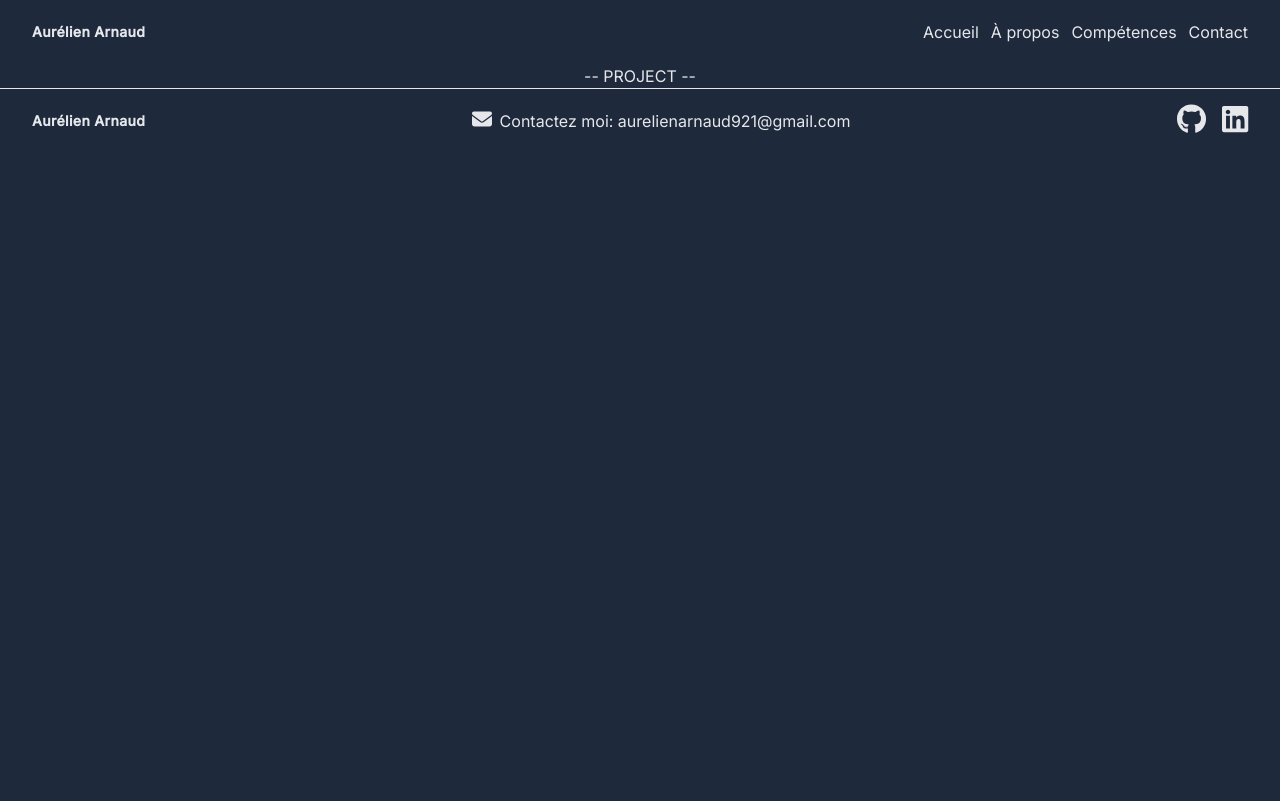
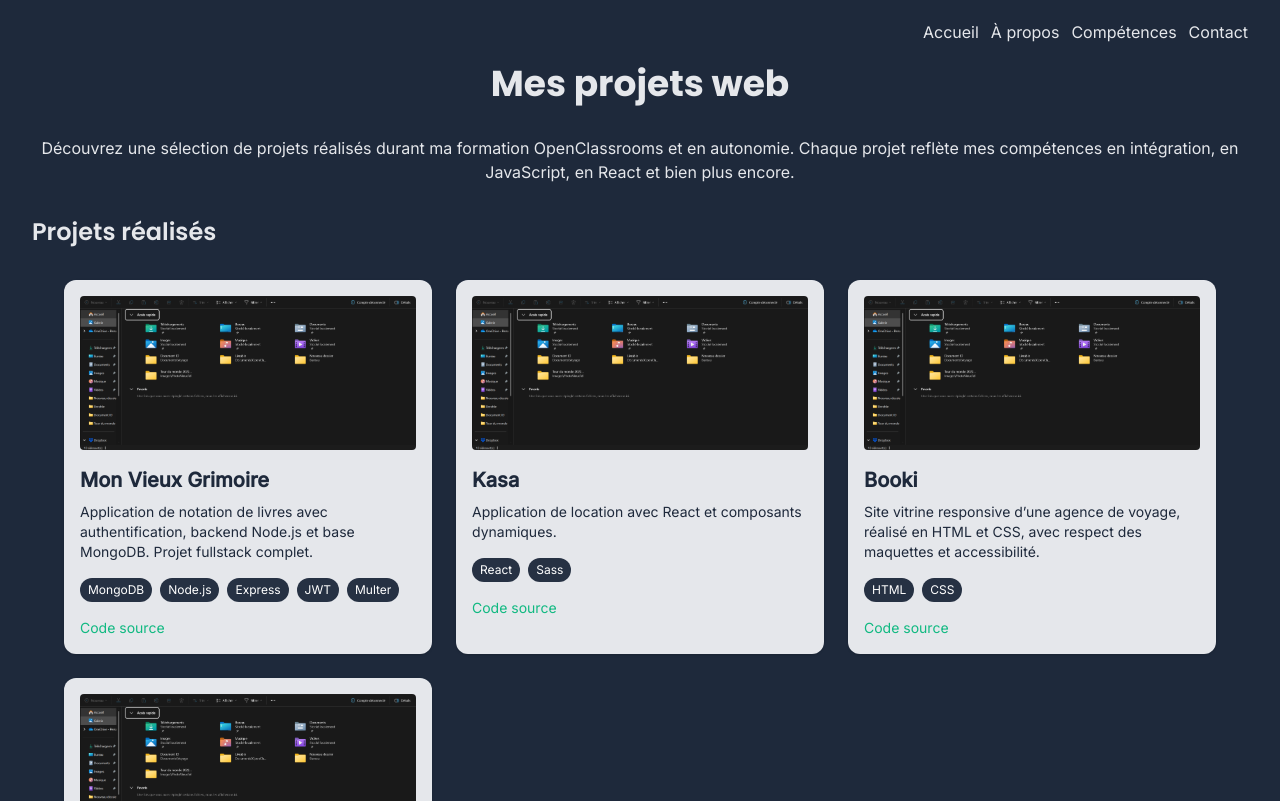
Before and after one commit to aurelienrnd/portfolio, a React (Vite) app: page /project in a window 1280 px wide. Shown: the top 801 px of the page. Built offline with nearby package versions, Linux system fonts and the light colour scheme.

Commit message:
feature: Creation de la page projet

```diff
--- a/src/compoments/layout/Footer.tsx
+++ b/src/compoments/layout/Footer.tsx
@@ -6,21 +6,19 @@ function Footer() {
   return (
     <footer
       id="contact"
-      className="h-16 w-full flex justify-between items-center px-8 border-t"
+      className="min-h-16 w-full flex justify-between items-center px-8 border-t"
     >
-      <span className="font-syne text-sm font-extrabold tracking-wide">
-        Aurélien Arnaud
-      </span>
+      <span className="">Aurélien Arnaud</span>
 
       <a
         href="mailto:tonemail@example.com"
-        className="hover:text-color-three flex gap-2"
+        className="hover:text-color-three flex flex-col gap-2 text-center"
       >
         <FontAwesomeIcon
           icon={faEnvelope}
           className="text-xl text-color-twoo"
         />
-        Contactez moi: aurelienarnaud921@gmail.com
+        Contactez moi
       </a>
 
       <div className="flex gap-4">
--- a/src/compoments/layout/Header.tsx
+++ b/src/compoments/layout/Header.tsx
@@ -54,9 +54,7 @@ function Header(): React.JSX.Element {
 
   return (
     <header className="h-16 w-full flex justify-between items-center px-8 sticky top-0 bg-color-one z-9999">
-      <span className="font-syne text-sm font-extrabold tracking-wide">
-        Aurélien Arnaud
-      </span>
+      <span className="font-syne text-sm font-extrabold tracking-wide"></span>
       <NavDesktop navList={navList} />
       <NavMobile navList={navList} />
     </header>
--- a/src/compoments/pages/projects/Project.tsx
+++ b/src/compoments/pages/projects/Project.tsx
@@ -1,7 +1,11 @@
+import Banner from './section/Banner.tsx';
+import Cards from './section/Cards.tsx';
+
 function Project() {
   return (
-    <main>
-      <span>-- PROJECT --</span>
+    <main className="">
+      <Banner />
+      <Cards />
     </main>
   );
 }
--- /dev/null
+++ b/src/compoments/pages/projects/section/Banner.tsx
@@ -0,0 +1,14 @@
+function Banner() {
+  return (
+    <section className="text-center flex flex-col gap-8">
+      <h1>Mes projets web</h1>
+      <p>
+        Découvrez une sélection de projets réalisés durant ma formation
+        OpenClassrooms et en autonomie. Chaque projet reflète mes compétences en
+        intégration, en JavaScript, en React et bien plus encore.
+      </p>
+    </section>
+  );
+}
+
+export default Banner;
--- /dev/null
+++ b/src/compoments/pages/projects/section/Cards.tsx
@@ -0,0 +1,105 @@
+function Cards() {
+  const projects = [
+    {
+      id: 1,
+      title: 'Mon Vieux Grimoire',
+      description:
+        'Application de notation de livres avec authentification, backend Node.js et base MongoDB. Projet fullstack complet.',
+      image: '/images/test.png',
+      techs: ['MongoDB', 'Node.js', 'Express', 'JWT', 'Multer'],
+      codeUrl: 'https://github.com/aurelienrnd/vieux-grimoire',
+    },
+    {
+      id: 2,
+      title: 'Kasa',
+      description:
+        'Application de location avec React et composants dynamiques.',
+      image: '/images/test.png',
+      techs: ['React', 'Sass'],
+      codeUrl: 'https://github.com/aurelienrnd/kasa',
+    },
+    {
+      id: 3,
+      title: 'Booki',
+      description:
+        'Site vitrine responsive d’une agence de voyage, réalisé en HTML et CSS, avec respect des maquettes et accessibilité.',
+      image: '/images/test.png',
+      techs: ['HTML', 'CSS'],
+      codeUrl: 'https://github.com/aurelienrnd/booki',
+    },
+    {
+      id: 4,
+      title: 'Portfolio',
+      description:
+        'Site personnel de présentation, codé en React, TypeScript et TailwindCSS v4. Responsive, clair et optimisé SEO.',
+      image: '/images/test.png',
+      techs: ['React', 'TypeScript', 'TailwindCSS', 'Vite'],
+      codeUrl: 'https://github.com/aurelienrnd/portfolio',
+      siteUrl: 'https://aurelienrnd-portfolio.netlify.app',
+    },
+  ];
+
+  return (
+    <section className="p-8 flex flex-col gap-8">
+      <h2 className="text-2xl font-semibold">Projets réalisés</h2>
+      <div className="grid grid-cols-1 sm:grid-cols-3 gap-6 justify-center max-w-6xl mx-auto">
+        {projects.map(project => (
+          <Card key={project.id} {...project} />
+        ))}
+      </div>
+    </section>
+  );
+}
+
+export default Cards;
+
+type Props = {
+  title: string;
+  description: string;
+  image: string;
+  techs: string[];
+  codeUrl: string;
+  siteUrl?: string;
+};
+
+function Card({ title, description, image, techs, codeUrl, siteUrl }: Props) {
+  return (
+    <div className="bg-color-two text-color-one p-4 rounded-xl shadow hover:scale-105 transition-transform duration-300">
+      <img
+        src={image}
+        alt={`aperçu du projet ${title}`}
+        className="rounded mb-4"
+      />
+      <h3 className="text-xl font-bold mb-2">{title}</h3>
+      <p className="text-sm mb-4">{description}</p>
+      <div className="flex gap-2 mb-4 flex-wrap">
+        {techs.map(tech => (
+          <span
+            key={tech}
+            className="px-2 py-1 text-xs bg-color-four text-white rounded-full"
+          >
+            {tech}
+          </span>
+        ))}
+      </div>
+      <div className="flex gap-4 text-sm">
+        {siteUrl && (
+          <a
+            href={siteUrl}
+            target="_blank"
+            className="text-color-three hover:underline"
+          >
+            Voir le site
+          </a>
+        )}
+        <a
+          href={codeUrl}
+          target="_blank"
+          className="text-color-three hover:underline"
+        >
+          Code source
+        </a>
+      </div>
+    </div>
+  );
+}
```
Also changed, not shown: public/images/test.png (added).
